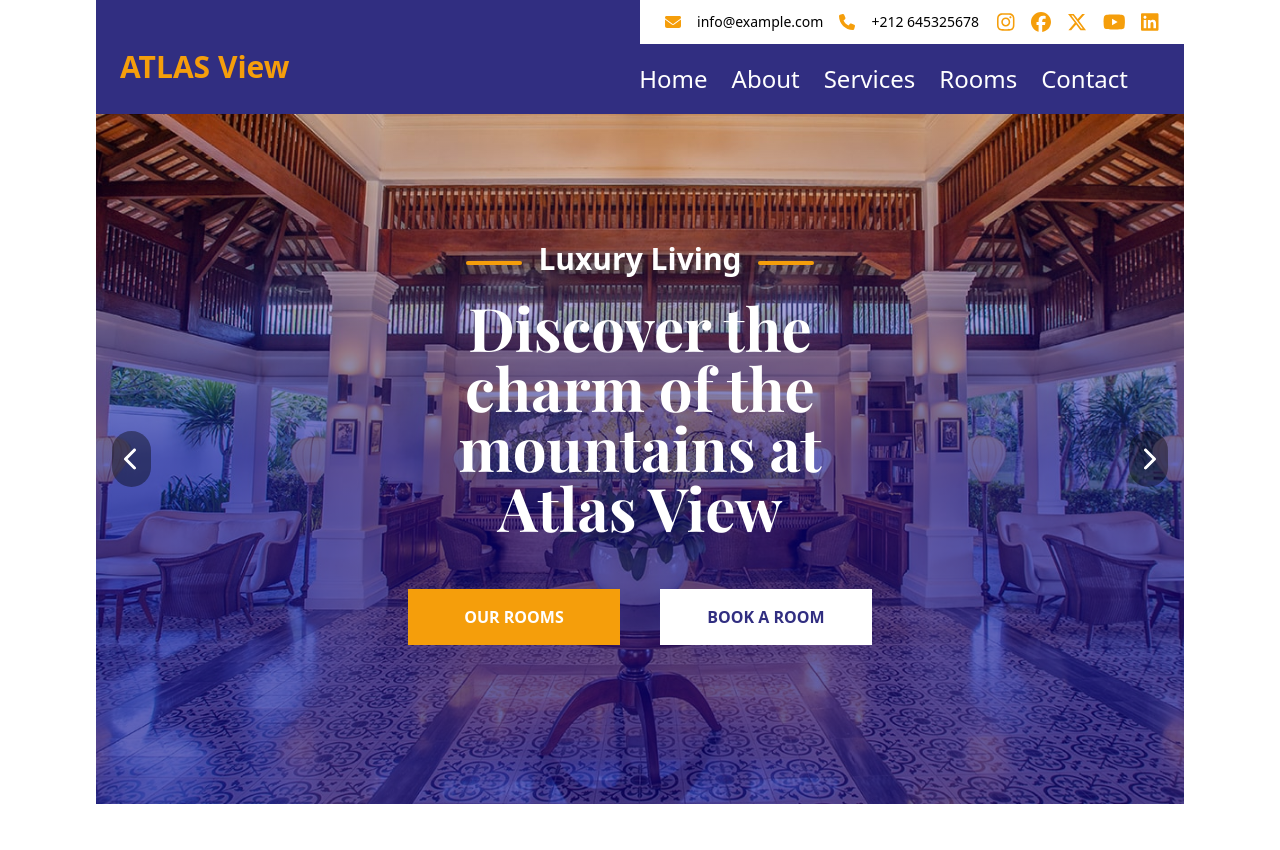
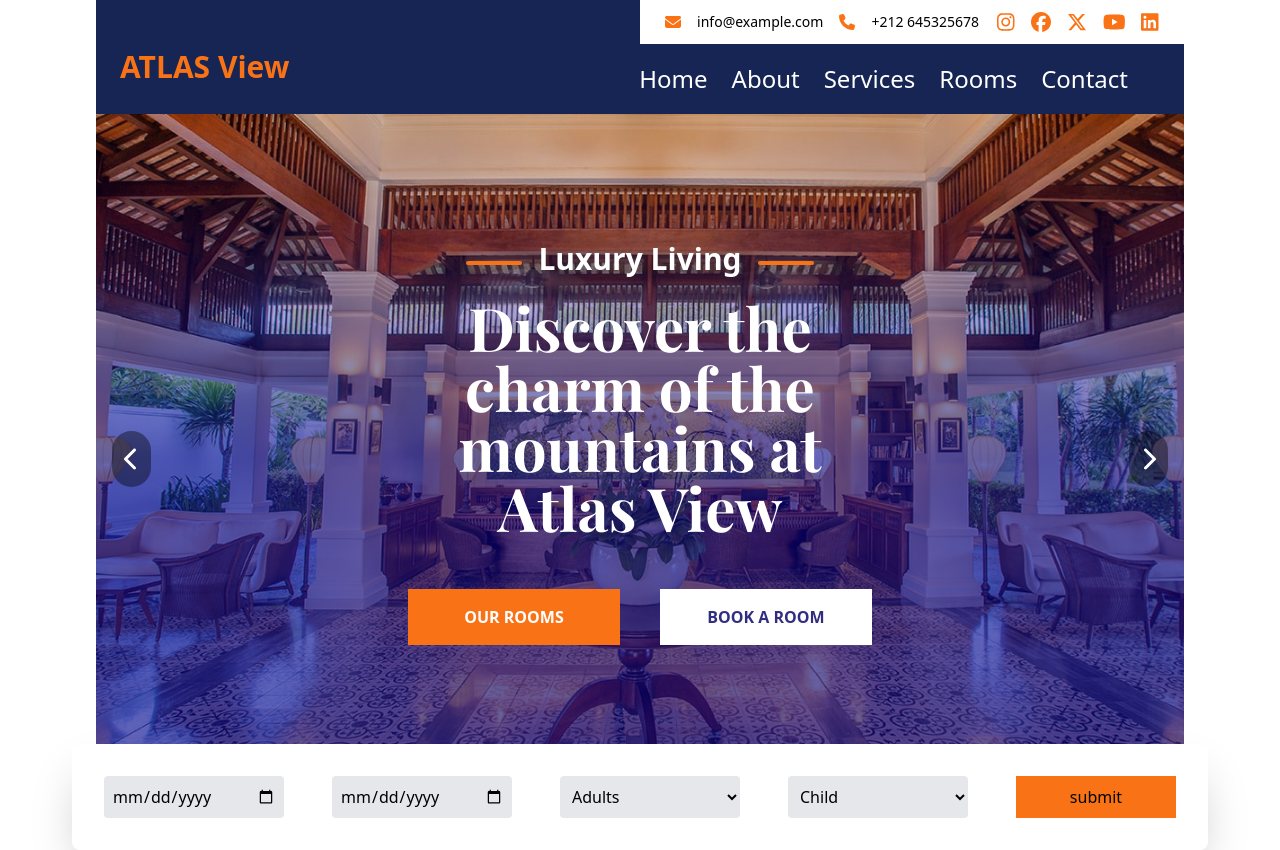
Before and after one commit to aziz-boujaada/hotel-website, a React (Vite) app: page / in a window 1280 px wide. Before the commit the page ends 804 px from the top, so only its background shows below. Built offline with nearby package versions, Linux system fonts and the light colour scheme.

Commit message:
add call to action form and fix postcss confing

```diff
--- a/package.json
+++ b/package.json
@@ -13,7 +13,6 @@
     "@fortawesome/free-brands-svg-icons": "^6.7.2",
     "@fortawesome/free-solid-svg-icons": "^6.7.2",
     "@fortawesome/react-fontawesome": "^0.2.2",
-    "@tailwindcss/postcss7-compat": "^2.2.17",
     "framer-motion": "^12.6.3",
     "react": "^19.0.0",
     "react-dom": "^19.0.0",
@@ -30,8 +29,8 @@
     "eslint-plugin-react-hooks": "^5.1.0",
     "eslint-plugin-react-refresh": "^0.4.19",
     "globals": "^15.15.0",
-    "postcss": "^8.5.3",
-    "tailwindcss": "^4.1.4",
+    "postcss": "^8.4.31",
+    "tailwindcss": "^3.4.1",
     "vite": "^6.2.0"
   }
 }
--- a/postcss.config.cjs
+++ b/postcss.config.cjs
@@ -1,6 +1,6 @@
 module.exports = {
-    plugins: {
-      '@tailwindcss/postcss7-compat': {},
-      'autoprefixer': {},
-    }
-  }
+  plugins: {
+    tailwindcss: {},
+    autoprefixer: {},
+  },
+};
--- a/src/App.jsx
+++ b/src/App.jsx
@@ -70,7 +70,7 @@ function CallToActionButtons() {
     <>
       <div className=" flex items-center justify-center gap-6 m-8">
         <button
-          className="w-1/2  bg-yellow-500 hover:bg-yellow-600 text-white font-bold py-4 px-4  mx-2 transition duration-300"
+          className="w-1/2  bg-orange-500 hover:bg-orange-400 text-white font-bold py-4 px-4  mx-2 transition duration-300"
           aria-label="View rooms button"
         >
           OUR ROOMS
@@ -97,7 +97,7 @@ function Header() {
 
   return (
     <>
-      <section id="header" className=" bg-indigo-900">
+      <section id="header" className=" bg-blue-950">
         {/* Top header with contact info and social icons */}
         <AnimationY>
           <div className=" top-header w-1/2 bg-white  flex ml-auto justify-around items-center px-4 py-2  ">
@@ -105,11 +105,11 @@ function Header() {
             <AnimationY>
               <div className="contact_info flex items-center gap-4">
                 <FontAwesomeIcon
-                  className="text-yellow-500"
+                  className="text-orange-500"
                   icon={faEnvelope}
                 />
                 <span className="text-sm">info@example.com</span>
-                <FontAwesomeIcon className="text-yellow-500" icon={faPhone} />
+                <FontAwesomeIcon className="text-orange-500" icon={faPhone} />
                 <span className="text-sm">+212 645325678</span>
               </div>
             </AnimationY>
@@ -126,7 +126,7 @@ function Header() {
                     className="text-xl hover:text-blue-500"
                   >
                     <FontAwesomeIcon
-                      className="text-yellow-500 hover:text-yellow-900"
+                      className="text-orange-500 hover:text-orange-400"
                       icon={socialItem.icon}
                     />
                   </a>
@@ -137,11 +137,11 @@ function Header() {
         </AnimationY>
 
         {/* Bottom header with logo and navigation list */}
-        <div className="bottom_header header_hight  flex items-center justify-between bg-slate-900 p-6">
+        <div className="bottom_header header_hight  flex items-center justify-between bg-blue-950 p-6">
           {/* Logo */}
           <AnimationX>
             <div className="logo pb-6">
-              <h1 className="text-3xl font-bold text-yellow-500">ATLAS View</h1>
+              <h1 className="text-3xl font-bold text-orange-500">ATLAS View</h1>
             </div>
           </AnimationX>
 
@@ -156,7 +156,10 @@ function Header() {
                   (item, index) => (
                     <li
                       key={index}
-                      className="relative borderEffect  text-2xl text-white cursor-pointer "
+                      className="relative text-2xl text-white cursor-pointer
+                                 after:absolute after:bottom-0 after:left-0
+                                 after:w-0 after:h-1 after:bg-orange-500  rounded
+                                 after:transition-all after:duration-300  hover:after:w-full"
                     >
                       {item}
                     </li>
@@ -227,9 +230,9 @@ function HeroSection() {
             transition={{ duration: 2, ease: easeInOut }}
             className="text-3xl text-white font-bold rounded flex items-center justify-center gap-4"
           >
-            <span className="inline-block w-14 h-1 bg-yellow-500 rounded mt-2"></span>
+            <span className="inline-block w-14 h-1 bg-orange-500 rounded mt-2"></span>
             Luxury Living
-            <span className="inline-block w-14 h-1 bg-yellow-500 rounded mt-2"></span>
+            <span className="inline-block w-14 h-1 bg-orange-500 rounded mt-2"></span>
           </motion.h1>
 
           {/* Main headline with Playfair font */}
@@ -264,6 +267,39 @@ function HeroSection() {
   );
 }
 
+   // CALL TO ACTION FORM
+   function CallToActionForm(){
+    return(
+      <>
+<section className="CTA_form absolute z-30 left-1/2 bottom-[-50px] transform -translate-x-1/2 bg-white p-8 rounded-lg shadow-2xl  md:w-auto flex justify-center">
+          <div className="form_inputs   flex justify-center gap-12">
+            <input type="date" placeholder="cheek-in Date"className="bg-gray-200 p-2 w-[180px] focus:outline-none focus:ring-2 focus:ring-orange-500 rounded transition duration-300"
+ />
+            <input type="date" placeholder="cheek-out Date" className="bg-gray-200 p-2 w-[180px] focus:outline-none focus:ring-2 focus:ring-orange-500 rounded transition duration-300"
+ />
+             <select name="" id="" className="bg-gray-200 p-2 w-[180px] focus:outline-none focus:ring-2 focus:ring-orange-500 rounded transition duration-300">
+              <option value="">Adults</option>
+              <option value=""> 1 Adult </option>
+              <option value="">2 Adults</option>
+              <option value=""> 3 Adults </option>
+             </select>
+
+             <select name="" id="" className="bg-gray-200 p-2 w-[180px] focus:outline-none focus:ring-2 focus:ring-orange-500 rounded transition duration-300"
+             >
+              <option value="">Child</option>
+              <option value="">Child 1</option>
+              <option value="">Child 2</option>
+              <option value="">Child 3</option>
+             </select>
+             <button className="bg-orange-500 p-2 w-[160px] hover:bg-orange-400 transition duration-300"
+             >submit</button>
+          </div>
+
+        </section>
+
+      </>
+    )
+   }
 // Main app component
 export default function App() {
   return (
@@ -271,7 +307,10 @@ export default function App() {
       <Header />
       <section>
         <HeroSection />
+        <CallToActionForm/>
       </section>
+
+
     </>
   );
 }
--- a/src/index.css
+++ b/src/index.css
@@ -11,18 +11,3 @@ body{
 .Hero_hight{
     height: calc(100vh - 110px);
 }
-.borderEffect li::after {
-  content: "";
-  position: absolute;
-  bottom: 0;
-  left: 0;
-  border-radius: 10px;
-  background-color: #eea512;
-  height: 4px;
-  width: 100%;
-  transform: scaleX(0);
-  transition: transform 0.5s ease-in-out;
-}
-.borderEffect:hover::after {
-  transform: scaleX(1);
-}
```
Also changed, not shown: 1 other file (tests, documents, lock files or other folders).
